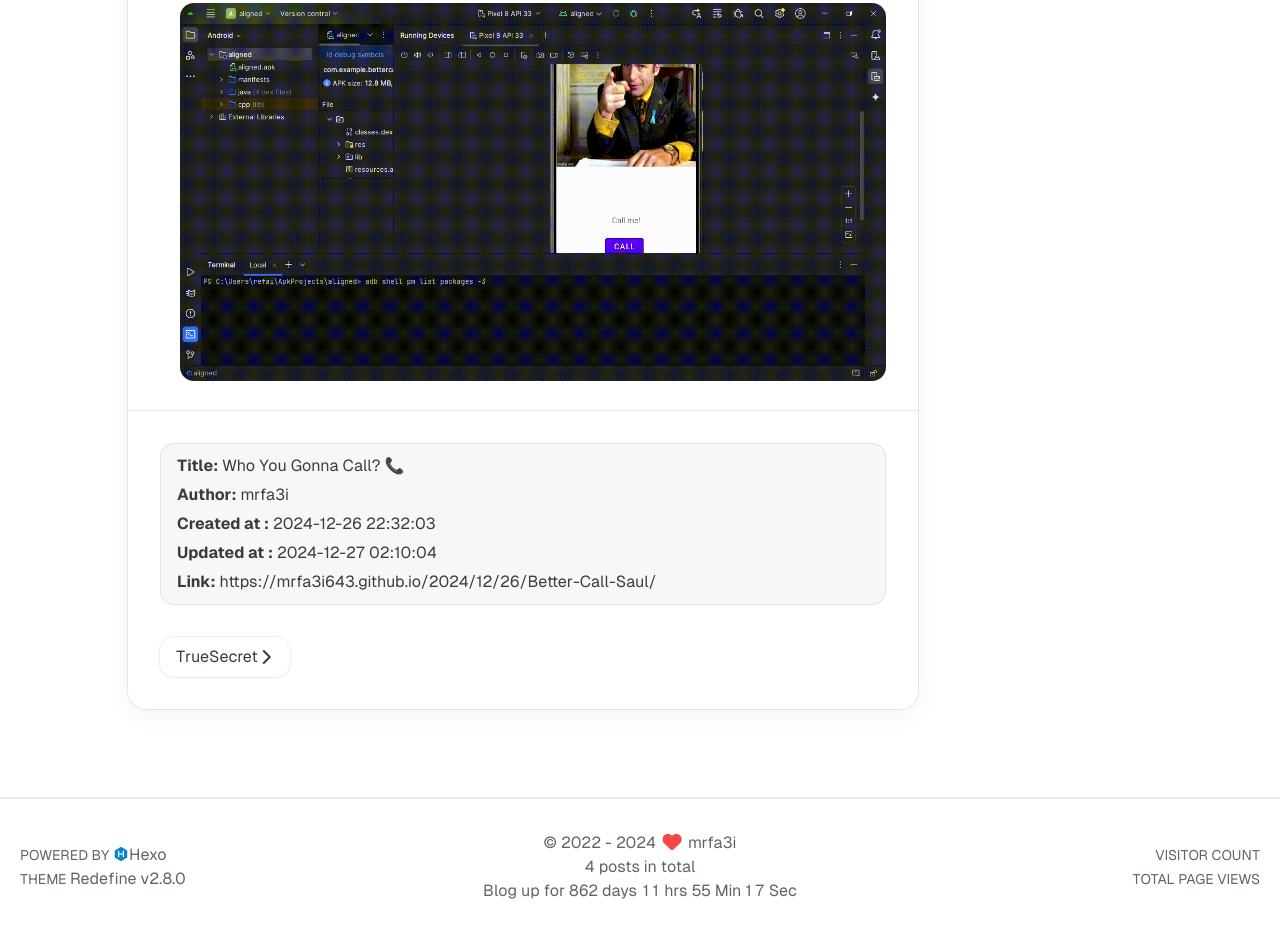
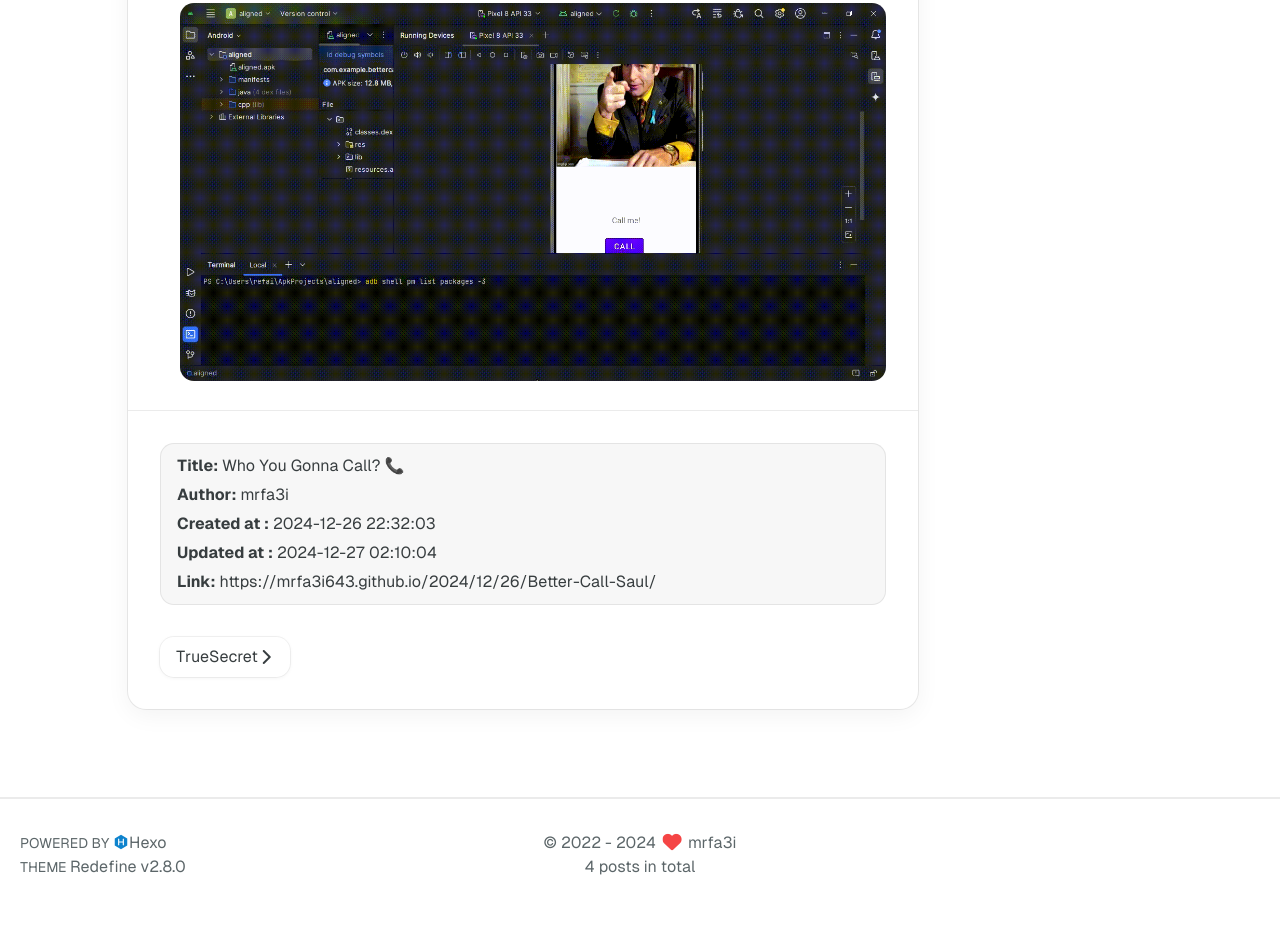
Before and after one commit to mrfa3i/mrfa3i.github.io, a plain HTML site: page 2024/12/26/Better-Call-Saul/index.html in a window 1280 px wide. Shown: the part 5277-6212 px from the top of the page. After the commit the page ends 6188 px from the top, so only its background shows below. Drawn offline with Linux system fonts and the light colour scheme.

Commit message:
Update index.html

```diff
--- a/2024/12/26/Better-Call-Saul/index.html
+++ b/2024/12/26/Better-Call-Saul/index.html
@@ -560,20 +560,7 @@ Now install ``aligned.apk`` in the device and just call secret
         </div>
 
             <script data-swup-reload-script src="https://cn.vercount.one/js"></script>
-            <div class="relative text-center lg:absolute lg:right-[20px] lg:top-1/2 lg:-translate-y-1/2 lg:text-right">
 
-                    <span id="busuanzi_container_site_uv" class="lg:!block">
-                        <span class="text-sm">VISITOR COUNT</span>
-                        <span id="busuanzi_value_site_uv"></span>
-                    </span>
-
-
-                    <span id="busuanzi_container_site_pv" class="lg:!block">
-                        <span class="text-sm">TOTAL PAGE VIEWS</span>
-                        <span id="busuanzi_value_site_pv"></span>
-                    </span>
-
-            </div>
 
         <div class="relative text-center lg:absolute lg:left-[20px] lg:top-1/2 lg:-translate-y-1/2 lg:text-left">
             <span class="lg:block text-sm">POWERED BY <?xml version="1.0" encoding="utf-8"?><!DOCTYPE svg PUBLIC "-//W3C//DTD SVG 1.1//EN" "http://www.w3.org/Graphics/SVG/1.1/DTD/svg11.dtd"><svg class="relative top-[2px] inline-block align-baseline" version="1.1" id="圖層_1" xmlns="http://www.w3.org/2000/svg" xmlns:xlink="http://www.w3.org/1999/xlink" x="0px" y="0px" width="1rem" height="1rem" viewBox="0 0 512 512" enable-background="new 0 0 512 512" xml:space="preserve"><path fill="#0E83CD" d="M256.4,25.8l-200,115.5L56,371.5l199.6,114.7l200-115.5l0.4-230.2L256.4,25.8z M349,354.6l-18.4,10.7l-18.6-11V275H200v79.6l-18.4,10.7l-18.6-11v-197l18.5-10.6l18.5,10.8V237h112v-79.6l18.5-10.6l18.5,10.8V354.6z"/></svg><a target="_blank" class="text-base" href="https://hexo.io">Hexo</a></span>
@@ -581,9 +568,7 @@ Now install ``aligned.apk`` in the device and just call secret
         </div>
 
 
-            <div>
-                Blog up for <span class="odometer" id="runtime_days" ></span> days <span class="odometer" id="runtime_hours"></span> hrs <span class="odometer" id="runtime_minutes"></span> Min <span class="odometer" id="runtime_seconds"></span> Sec
-            </div>
+
 
 
             <script data-swup-reload-script>
```
